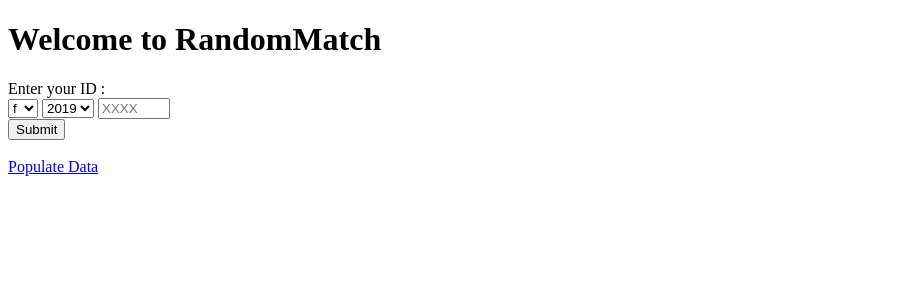
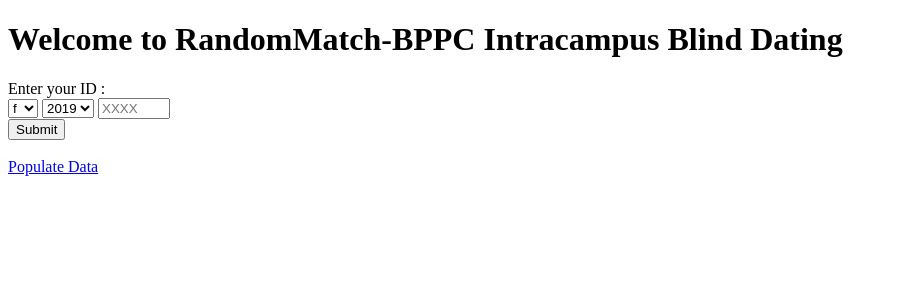
Before and after one commit to pratham1002/RandomMatch, a Django app: page / in a window 1280 px wide. Shown: the top 300 px of the page, without its empty margins (0-898 px from the left). Run offline with Django 3.2, Linux system fonts and the light colour scheme.

Commit message:
Update home.html

```diff
--- a/templates/home.html
+++ b/templates/home.html
@@ -3,7 +3,7 @@
 {% block content %}
 
 {{message}}
-<h1>Welcome to RandomMatch</h1>
+<h1>Welcome to RandomMatch-BPPC Intracampus Blind Dating</h1>
 <form action="GetUserID" method="GET">
 Enter your ID : <br>
     <select name="fhp">
```
